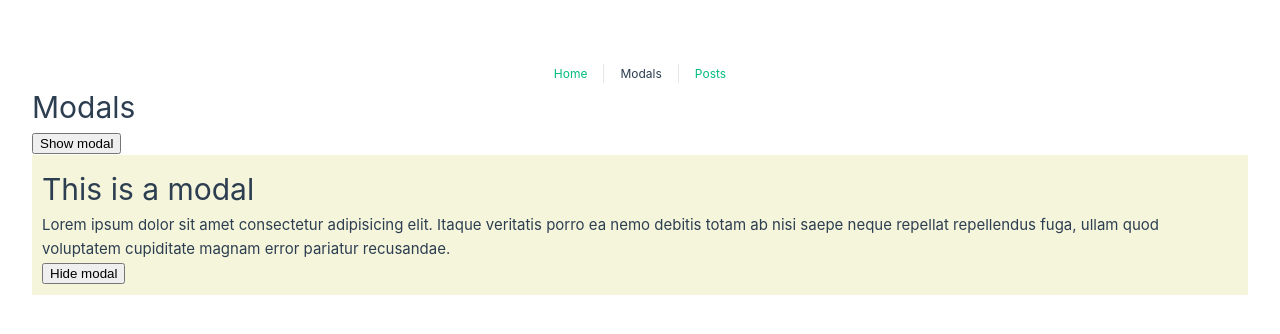
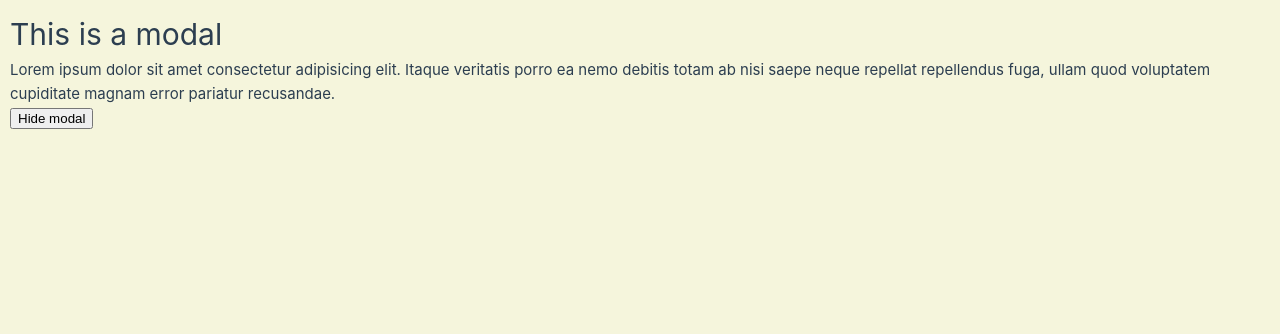
Before and after one commit to miguelfervi/vue-composition-api-basics, a Vue app: page /modals in a window 1280 px wide. Both pictures are taken after a click on the button "Show modal". Shown: the top 334 px of the page. Built offline with nearby package versions, Linux system fonts and the light colour scheme.

Commit message:
add modal

```diff
--- a/index.html
+++ b/index.html
@@ -8,6 +8,7 @@
   </head>
   <body>
     <div id="app"></div>
+    <div class="modals-container"></div>
     <script type="module" src="/src/main.js"></script>
   </body>
 </html>
--- a/src/assets/base.css
+++ b/src/assets/base.css
@@ -73,3 +73,7 @@
   -webkit-font-smoothing: antialiased;
   -moz-osx-font-smoothing: grayscale;
 }
+
+.modals-container {
+  position: initial;
+}
--- a/src/views/ModalsView.vue
+++ b/src/views/ModalsView.vue
@@ -2,11 +2,13 @@
     <div class="modals">
         <h1>Modals</h1>
         <button @click="showModal = true">Show modal</button>
-        <div class="modal" v-if="showModal">
-            <h1>This is a modal</h1>
-            <p>Lorem ipsum dolor sit amet consectetur adipisicing elit. Itaque veritatis porro ea nemo debitis totam ab nisi saepe neque repellat repellendus fuga, ullam quod voluptatem cupiditate magnam error pariatur recusandae.</p>
-            <button @click="showModal = false">Hide modal</button>
-        </div>
+        <teleport to=".modals-container">
+            <div class="modal" v-if="showModal">
+                <h1>This is a modal</h1>
+                <p>Lorem ipsum dolor sit amet consectetur adipisicing elit. Itaque veritatis porro ea nemo debitis totam ab nisi saepe neque repellat repellendus fuga, ullam quod voluptatem cupiditate magnam error pariatur recusandae.</p>
+                <button @click="showModal = false">Hide modal</button>
+            </div>
+        </teleport>
     </div>
 </template>
 
@@ -20,5 +22,11 @@
 .modal {
     background: beige;
     padding: 10px;
+    left: 0;
+    top: 0;
+    position: absolute;
+    width: 100%;
+    height: 100%;
+    z-index: 1;
 }
 </style>
```
